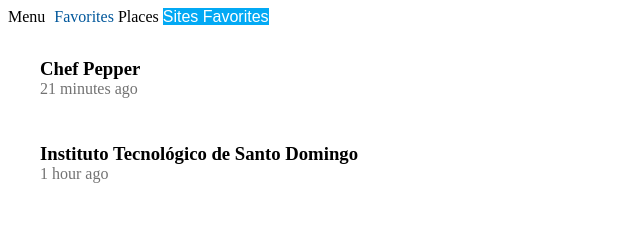
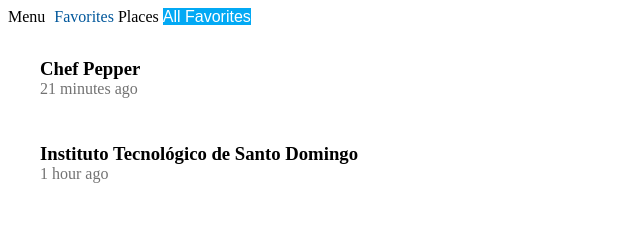
Before and after one commit to INTEC-2015-Mobile-Group-6/onesquare, a website: page src/web/public/index.html in a window 1280 px wide. Shown: the top 225 px of the page, 0-640 px from the left. Drawn offline with Linux system fonts and the light colour scheme.

Commit message:
Update tab text.

```diff
--- a/src/web/public/index.html
+++ b/src/web/public/index.html
@@ -131,8 +131,8 @@
                     </core-header-panel>
                         <span tool>Places</span>
                         <paper-tabs selected="0" noink>
-                            <paper-tab> Sites</paper-tab>
-                        <paper-tab> Favorites</paper-tab>
+                            <paper-tab>All</paper-tab>
+                        <paper-tab>Favorites</paper-tab>
                     </paper-tabs>
                 </div>
                     <div class="check-in-list">
```
